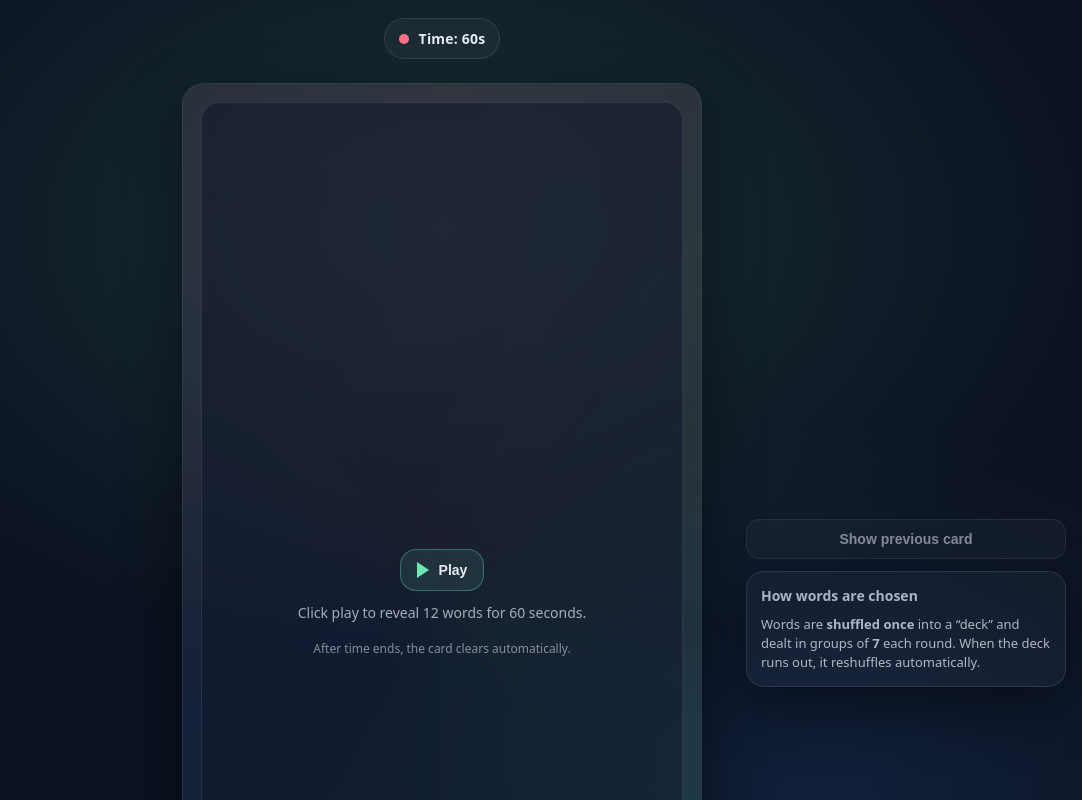
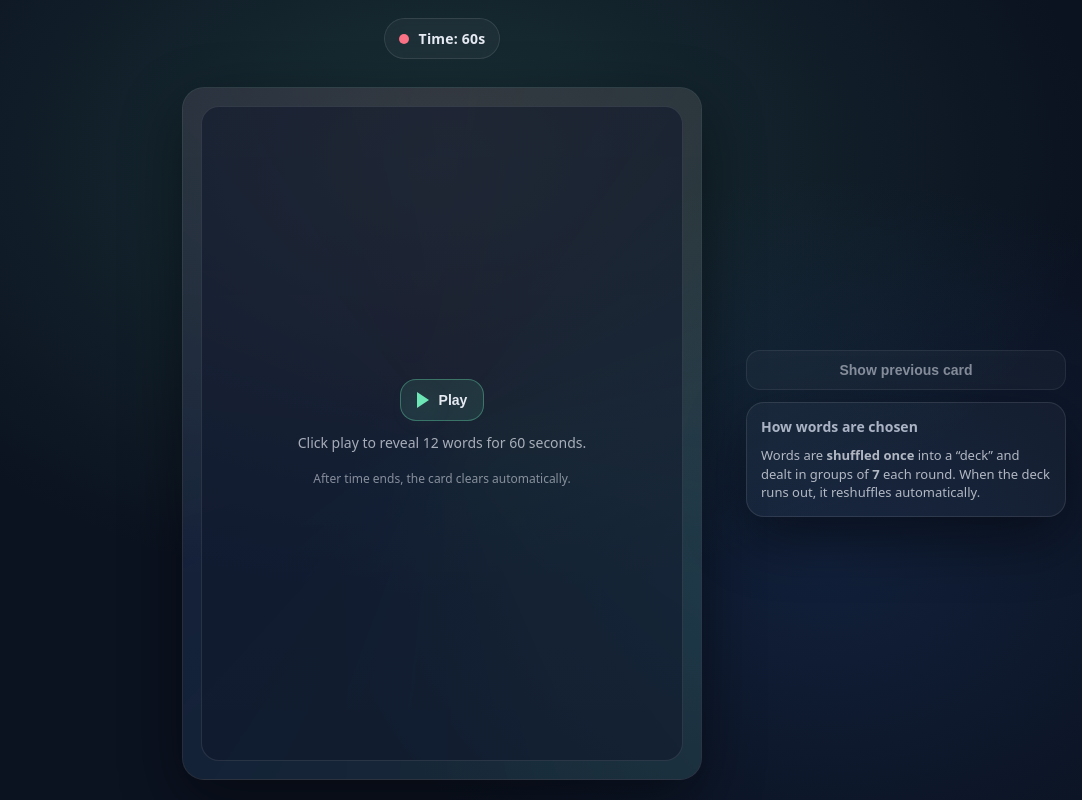
Before and after one commit to shriyaca22-bit/60secondsboardgame, a plain HTML site: page index.html in a window 1280 px wide. Shown: the top 800 px of the page, without its empty margins (198-1280 px from the left). Drawn offline with Linux system fonts and the light colour scheme.

Commit message:
Update index.html

```diff
--- a/index.html
+++ b/index.html
@@ -119,7 +119,7 @@
 
       .card {
         width: 100%;
-        aspect-ratio: 1 / 2;
+        aspect-ratio: 3 / 4;
         border-radius: 22px;
         background: linear-gradient(180deg, rgba(255,255,255,0.04), rgba(255,255,255,0.02));
         border: 1px solid var(--border);
```
